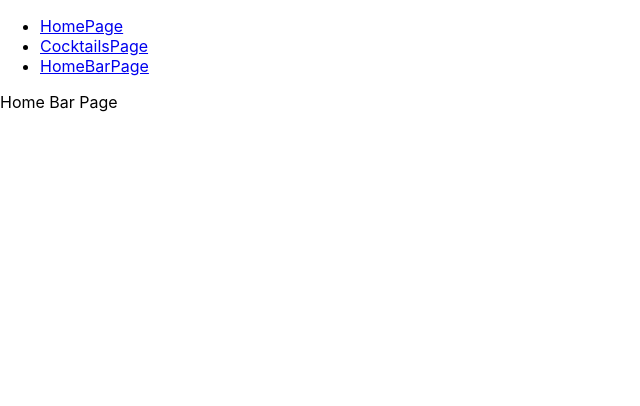
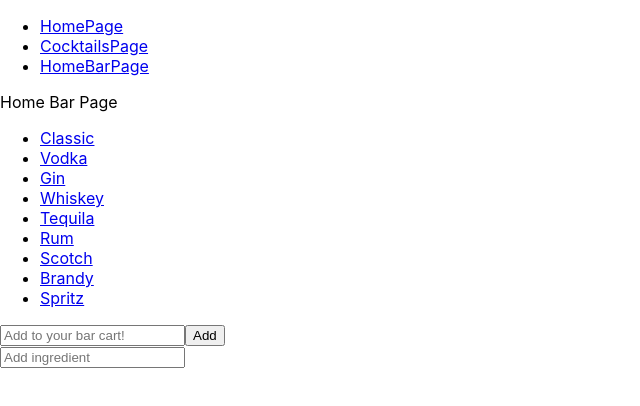
Before and after one commit to chelseabryant/night-cap, a React (Create React App) app: page /home-bar in a window 1280 px wide. Shown: the top 406 px of the page, without its empty margins (0-640 px from the left). Built offline with nearby package versions, Linux system fonts and the light colour scheme.

Commit message:
Created menu items and input bars

```diff
--- a/src/App.js
+++ b/src/App.js
@@ -2,6 +2,7 @@ import React from "react";
 import { BrowserRouter as Router, Link } from "react-router-dom";
 
 import "./App.css";
+
 
 import Routes from "./Routes";
 
@@ -21,6 +22,7 @@ function App() {
           </li>
         </ul>
         <Routes />
+
       </div>
     </Router>
   );
--- a/src/Data.js
+++ b/src/Data.js
@@ -1,7 +1,6 @@
-import HomePage from "./components/HomePage";
 
-export const Data = () => {
-  const categories = [
+
+export const cocktailCategories = [
     { title: "Classic", path: "/cocktails/classic", photo: "" },
     { title: "Vodka", path: "/cocktails/vodka", photo: "" },
     { title: "Gin", path: "/cocktails/gin", photo: "" },
@@ -12,10 +11,3 @@ export const Data = () => {
     { title: "Brandy", path: "/cocktails/brandy", photo: "" },
     { title: "Spritz", path: "/cocktails/spritz", photo: "" },
   ];
-
-  return (
-    <div>
-      <HomePage categories={categories}/>
-    </div>
-  );
-};
--- a/src/components/CocktailsPage.js
+++ b/src/components/CocktailsPage.js
@@ -1,6 +1,7 @@
 import React from "react";
 import { Link, useParams } from "react-router-dom";
-import { Data } from "../Data";
+import { cocktailCategories } from "../Data";
+
 
 
 export default function CocktailsPage() {
@@ -12,15 +13,15 @@ export default function CocktailsPage() {
 
   return (
     <div>
-      <h1>{routeParams.category}</h1>
+      <h1>{routeParams.category[0].toUpperCase() +
+       routeParams.category.slice(1)}</h1>
 
       <ul>
-        <li>
-          <Link to={`/cocktails/classic-cocktails`}>Classic Cocktails</Link>
-        </li>
-        {/* <li>
-          <Link to={`/cocktails/props-v-state`}>Props v. State</Link>
-        </li> */}
+        {cocktailCategories.map((item) => (
+          <li>
+            <Link to={item.path}>{item.title}</Link>
+          </li>
+        ))}
       </ul>
     </div>
   );
--- a/src/components/HomeBarPage.js
+++ b/src/components/HomeBarPage.js
@@ -1,6 +1,44 @@
+import { Link } from "react-router-dom";
+import { cocktailCategories } from "../Data";
+import { useState } from "react";
 export default function HomeBarPage() {
+  const [barCartItem, setbarCartItem] = useState("");
+  const [createCocktail, setCreateCocktail] = useState("");
 
-    return (
-        <div>Home Bar Page</div>
-    )
+  const addToCart = (e) => {
+    setbarCartItem(e.target.value);
+  };
+
+  const addIngredient = (e) => {
+    setCreateCocktail(e.target.value);
+  };
+  console.log(createCocktail);
+  return (
+    <div>
+      <div>Home Bar Page</div>
+
+      <ul>
+        {cocktailCategories.map((item) => (
+          <li>
+            <Link to={item.path}>{item.title}</Link>
+          </li>
+        ))}
+      </ul>
+      <div>
+        <input
+          placeholder="Add to your bar cart!"
+          value={barCartItem}
+          onChange={addToCart}
+        ></input>
+        <button>Add</button>
+      </div>
+      <div>
+        <input
+          placeholder="Add ingredient"
+          value={createCocktail}
+          onChange={addIngredient}
+        ></input>
+      </div>
+    </div>
+  );
 }
--- a/src/components/HomePage.js
+++ b/src/components/HomePage.js
@@ -1,15 +1,26 @@
-import { Data } from "../Data"
+import { Link } from "react-router-dom";
+import { cocktailCategories } from "../Data";
+import { useState } from 'react'
+export default function HomePage() {
+    const [searchBar, setsearchBar] = useState('')
 
+    const updateInput = (e) => {
+       setsearchBar(e.target.value)
 
-export default function HomePage({ categories }) {
-
-
-
-    return (
-        <div>
-            <hi>Home Page</hi>
-
-
-        </div>
-    )
+    }
+    console.log(searchBar)
+  return (
+    <div>
+      <h1>Home Page</h1>
+      <input placeholder="Search for a cocktail" value={searchBar} onChange={updateInput}></input>
+      <button>Search</button>
+      <ul>
+        {cocktailCategories.map((item) => (
+          <li>
+            <Link to={item.path}>{item.title}</Link>
+          </li>
+        ))}
+      </ul>
+    </div>
+  );
 }
```
